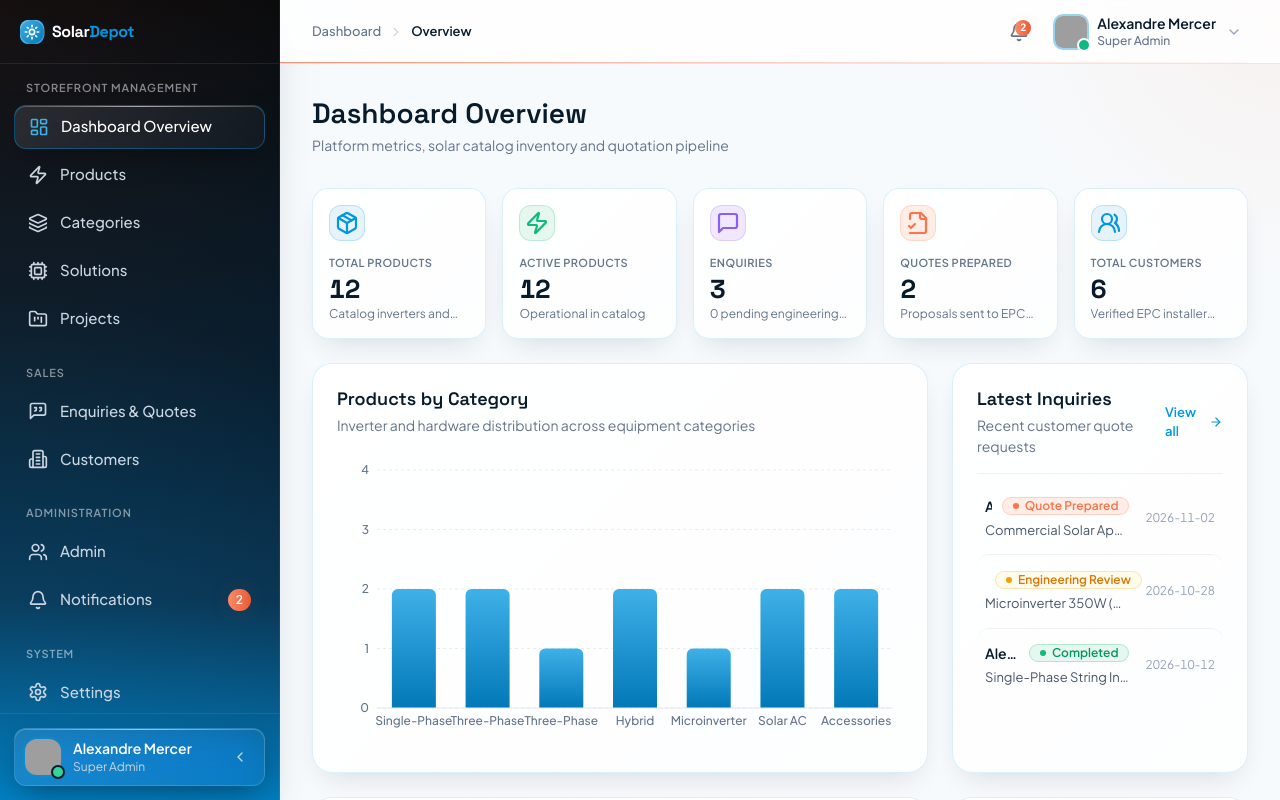
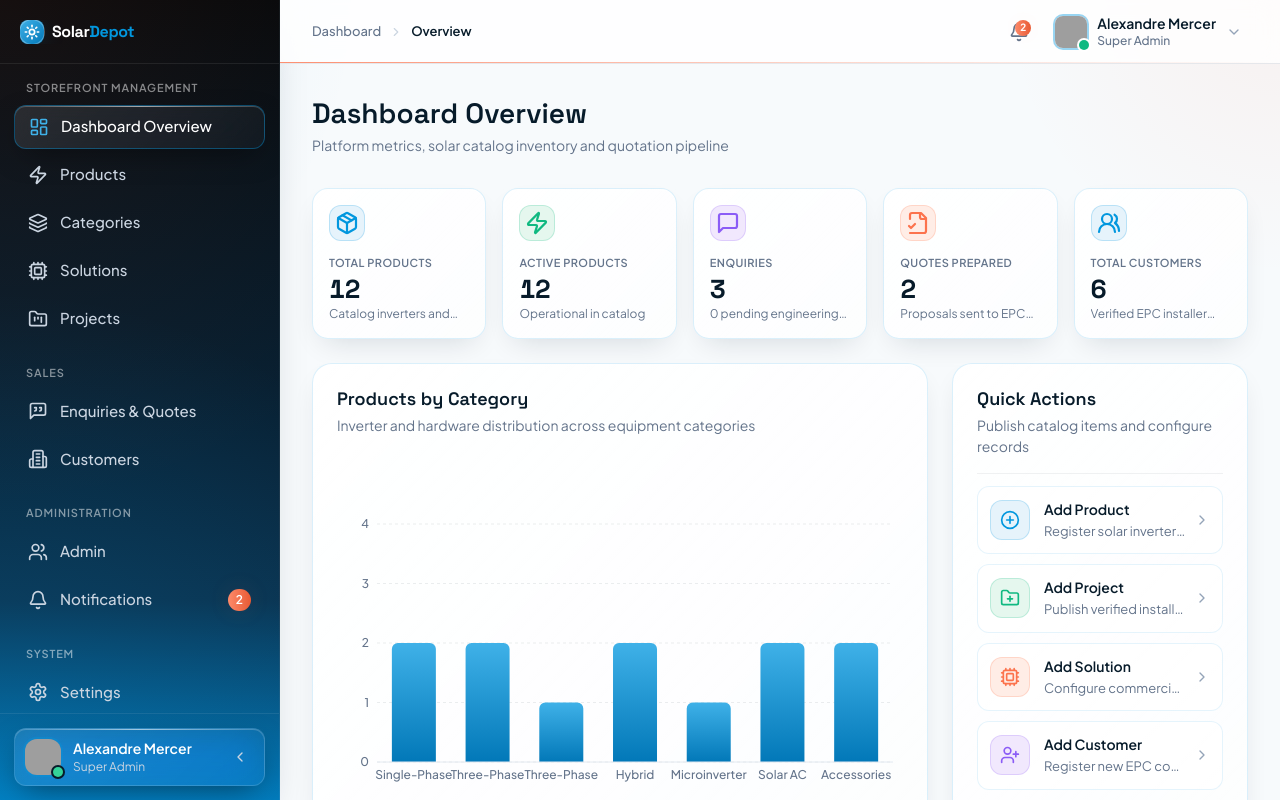
Before and after one commit to Saurabh4169/SolarDepotDashboard, a React (Vite) app: page /admin in a window 1280 px wide. Built offline with nearby package versions, Linux system fonts and the light colour scheme; grey boxes are pictures that could not be loaded.

Commit message:
Replace redundant Latest Inquiries with Quick Actions and expand Recent Enquiries table

```diff
--- a/src/admin/pages/DashboardOverviewPage.jsx
+++ b/src/admin/pages/DashboardOverviewPage.jsx
@@ -8,7 +8,6 @@ import {
 } from 'lucide-react';
 import StatCard from '../components/StatCard';
 import ChartCard from '../components/ChartCard';
-import LatestInquiriesCard from '../components/LatestInquiriesCard';
 import RecentEnquiriesTable from '../components/RecentEnquiriesTable';
 import QuickActionsCard from '../components/QuickActionsCard';
 import Drawer, { DrawerSection } from '../components/Drawer';
@@ -248,27 +247,10 @@ export default function DashboardOverviewPage() {
           )}
         </div>
 
-        {/* Primary Row: Large Chart Card beside Latest Inquiries (24px gap) */}
+        {/* Primary Row: Large Chart Card beside Quick Actions Card */}
         <div className="grid grid-cols-1 lg:grid-cols-12 gap-6">
           <div className="lg:col-span-7 xl:col-span-8">
             <ChartCard categoryData={categoryChartData} />
-          </div>
-
-          <div className="lg:col-span-5 xl:col-span-4">
-            <LatestInquiriesCard
-              enquiries={enquiriesList}
-              onViewEnquiry={handleOpenEnquiryDrawer}
-            />
-          </div>
-        </div>
-
-        {/* Secondary Row: Recent Enquiries Table beside Quick Actions Card (24px gap) */}
-        <div className="grid grid-cols-1 lg:grid-cols-12 gap-6">
-          <div className="lg:col-span-7 xl:col-span-8">
-            <RecentEnquiriesTable
-              enquiries={enquiriesList}
-              onViewEnquiry={handleOpenEnquiryDrawer}
-            />
           </div>
 
           <div className="lg:col-span-5 xl:col-span-4">
@@ -276,6 +258,14 @@ export default function DashboardOverviewPage() {
               onSendNotification={() => setQuickNotificationModalOpen(true)}
             />
           </div>
+        </div>
+
+        {/* Secondary Row: Recent Enquiries & Quotes Table */}
+        <div>
+          <RecentEnquiriesTable
+            enquiries={enquiriesList}
+            onViewEnquiry={handleOpenEnquiryDrawer}
+          />
         </div>
       </div>
 
```
